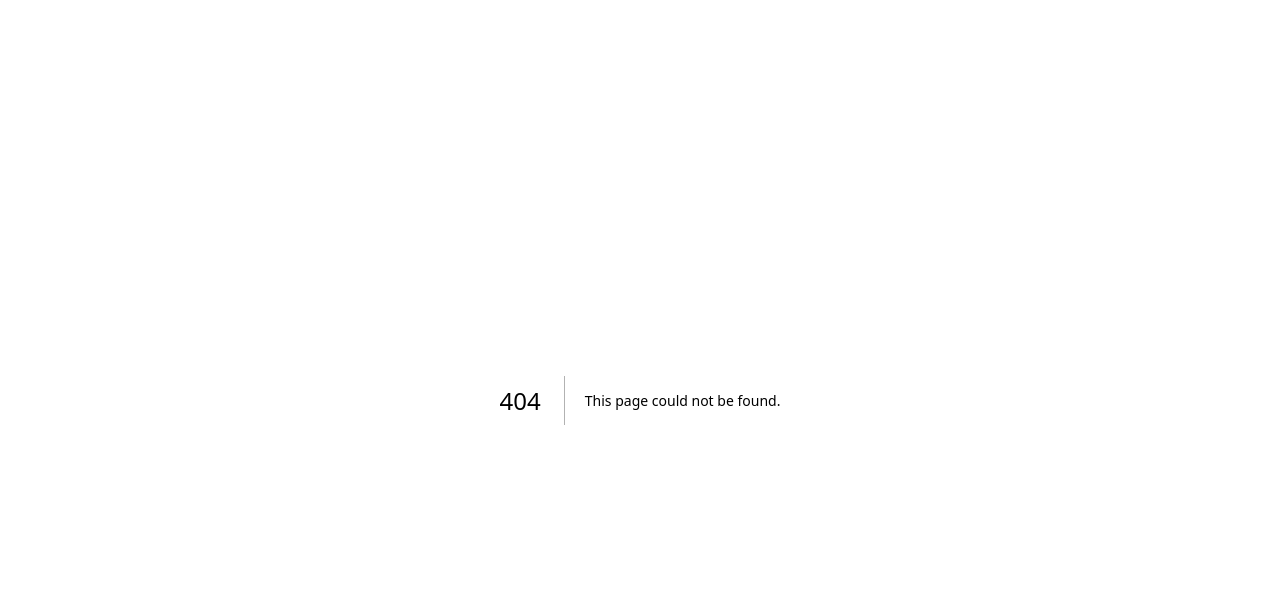
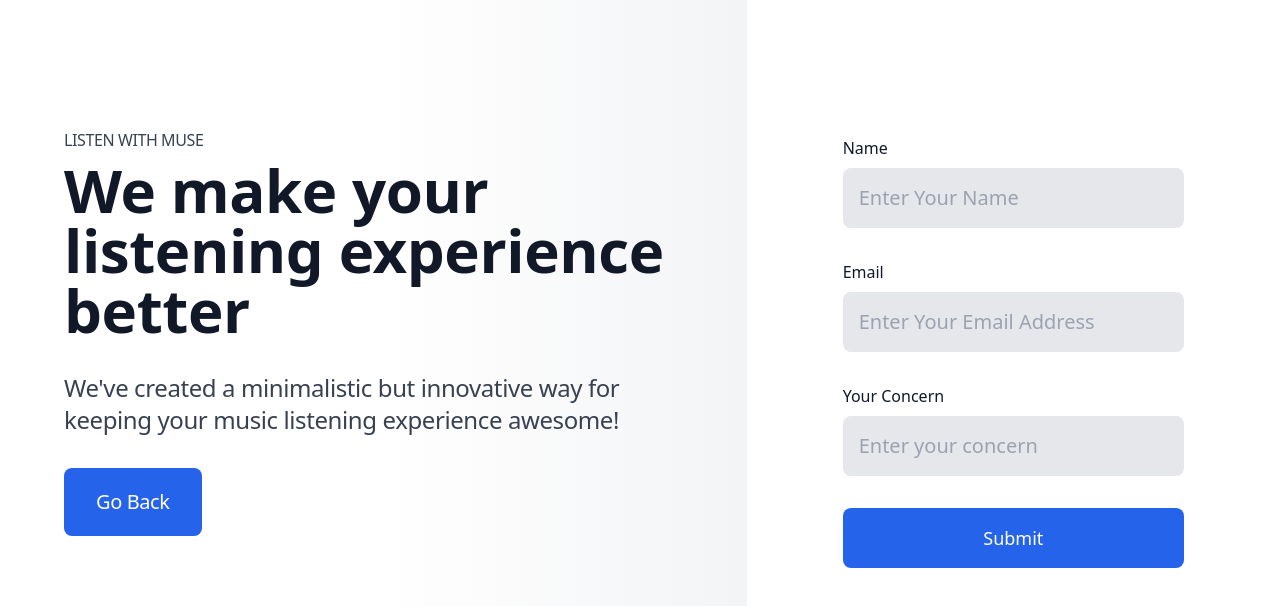
Before and after one commit to ShubhMehrotra19/muse, a Next.js app: page /contact in a window 1280 px wide. Before the commit this address had no page. Shown: the top 606 px of the page. Built offline with nearby package versions, Linux system fonts and the light colour scheme.

Commit message:
feat: error page and contact us page created. changes: added some micro-interactions

```diff
--- /dev/null
+++ b/app/contact/page.tsx
@@ -0,0 +1,56 @@
+import React from 'react'
+
+interface Props {}
+
+function Page(props: Props) {
+    const {} = props
+
+    return (
+        <section className="w-full bg-white select-none">
+
+    <div className="mx-auto max-w-7xl">
+        <div className="flex flex-col lg:flex-row">
+            <div className="relative w-full bg-cover lg:w-6/12 xl:w-7/12 bg-gradient-to-r from-white via-white to-gray-100">
+                <div className="relative flex flex-col items-center justify-center w-full h-full px-10 my-20 lg:px-16 lg:my-0">
+                    <div className="flex flex-col items-start space-y-8 tracking-tight lg:max-w-3xl">
+                        <div className="relative">
+                            <p className="mb-2 font-medium text-gray-700 uppercase">Listen with Muse</p>
+                            <h2 className="text-5xl font-bold text-gray-900 xl:text-6xl">We make your listening experience better</h2>
+                        </div>
+                        <p className="text-2xl text-gray-700">We&apos;ve created a minimalistic but innovative way for keeping your music listening experience awesome!</p>
+                        <a href="/home" className="inline-block px-8 py-5 text-xl font-medium text-center text-white transition duration-200 bg-blue-600 rounded-lg hover:bg-blue-700 ease" data-primary="blue-600" data-rounded="rounded-lg">Go Back</a>
+                    </div>
+                </div>
+            </div>
+
+            <div className="w-full bg-white lg:w-6/12 xl:w-5/12">
+                <div className="flex flex-col items-start justify-start w-full h-full p-10 lg:p-16 xl:p-24">
+
+                    <div className="relative w-full mt-10 space-y-8">
+                        <div className="relative">
+                            <label className="font-medium text-gray-900">Name</label>
+                            <input type="text" className="block w-full px-4 py-4 mt-2 text-xl placeholder-gray-400 bg-gray-200 rounded-lg focus:outline-none focus:ring-4 focus:ring-blue-600 focus:ring-opacity-50" data-primary="blue-600" data-rounded="rounded-lg" placeholder="Enter Your Name" />
+                        </div>
+                        <div className="relative">
+                            <label className="font-medium text-gray-900">Email</label>
+                            <input type="text" className="block w-full px-4 py-4 mt-2 text-xl placeholder-gray-400 bg-gray-200 rounded-lg focus:outline-none focus:ring-4 focus:ring-blue-600 focus:ring-opacity-50" data-primary="blue-600" data-rounded="rounded-lg" placeholder="Enter Your Email Address" />
+                        </div>
+                        <div className="relative">
+                            <label className="font-medium text-gray-900">Your Concern</label>
+                            <input type="text" className="block w-full px-4 py-4 mt-2 text-xl placeholder-gray-400 bg-gray-200 rounded-lg focus:outline-none focus:ring-4 focus:ring-blue-600 focus:ring-opacity-50" data-primary="blue-600" data-rounded="rounded-lg" placeholder="Enter your concern" />
+                        </div>
+                        <div className="relative">
+                            <div className="inline-block w-full px-5 py-4 text-lg font-medium text-center text-white transition duration-200 bg-blue-600 rounded-lg hover:bg-blue-700 ease active:scale-95" data-primary="blue-600" data-rounded="rounded-lg">Submit</div>
+                        </div>
+                    </div>
+                </div>
+            </div>
+        </div>
+    </div>
+
+</section>
+
+    )
+}
+
+export default Page
--- a/app/dashboard/page.tsx
+++ b/app/dashboard/page.tsx
@@ -32,7 +32,7 @@ import {
 
 export default function Page() {
   return (
-    <div className="flex w-full flex-col">
+    <div className="flex w-full flex-col select-none">
       <main className="flex flex-1 flex-col gap-4 p-4 md:gap-8 md:p-8">
         <div className="grid gap-4 md:grid-cols-2 md:gap-8 lg:grid-cols-4">
 
@@ -102,7 +102,7 @@ export default function Page() {
                   Know your most recent songs listened.
                 </CardDescription>
               </div>
-              <Button asChild size="sm" className="ml-auto gap-1">
+              <Button asChild className="ml-auto gap-1">
                 <Link href="#">
                   View All
                   <ArrowUpRight className="h-4 w-4" />
@@ -215,7 +215,7 @@ export default function Page() {
           </Card>
           <Card x-chunk="dashboard-01-chunk-5">
             <CardHeader>
-              <CardTitle>Recent Sales</CardTitle>
+              <CardTitle>Know More people like you!</CardTitle>
             </CardHeader>
             <CardContent className="grid gap-8">
               <div className="flex items-center gap-4">
@@ -231,7 +231,7 @@ export default function Page() {
                     olivia.martin@email.com
                   </p>
                 </div>
-                <div className="ml-auto font-medium">+$1,999.00</div>
+                <div className="ml-auto font-medium px-4 py-1 rounded-md bg-blue-600 text-white hover:bg-blue-700 active:scale-95">Follow</div>
               </div>
               <div className="flex items-center gap-4">
                 <Avatar className="hidden h-9 w-9 sm:flex">
@@ -246,7 +246,7 @@ export default function Page() {
                     jackson.lee@email.com
                   </p>
                 </div>
-                <div className="ml-auto font-medium">+$39.00</div>
+                <div className="ml-auto font-medium px-4 py-1 rounded-md bg-blue-600 text-white hover:bg-blue-700 active:scale-95">Follow</div>
               </div>
               <div className="flex items-center gap-4">
                 <Avatar className="hidden h-9 w-9 sm:flex">
@@ -261,7 +261,7 @@ export default function Page() {
                     isabella.nguyen@email.com
                   </p>
                 </div>
-                <div className="ml-auto font-medium">+$299.00</div>
+                <div className="ml-auto font-medium px-4 py-1 rounded-md bg-blue-600 text-white hover:bg-blue-700 active:scale-95">Follow</div>
               </div>
               <div className="flex items-center gap-4">
                 <Avatar className="hidden h-9 w-9 sm:flex">
@@ -276,7 +276,7 @@ export default function Page() {
                     will@email.com
                   </p>
                 </div>
-                <div className="ml-auto font-medium">+$99.00</div>
+                <div className="ml-auto font-medium px-4 py-1 rounded-md bg-blue-600 text-white hover:bg-blue-700 active:scale-95">Follow</div>
               </div>
               <div className="flex items-center gap-4">
                 <Avatar className="hidden h-9 w-9 sm:flex">
@@ -291,7 +291,7 @@ export default function Page() {
                     sofia.davis@email.com
                   </p>
                 </div>
-                <div className="ml-auto font-medium">+$39.00</div>
+                <div className="ml-auto font-medium px-4 py-1 rounded-md bg-blue-600 text-white hover:bg-blue-700 active:scale-95">Follow</div>
               </div>
             </CardContent>
           </Card>
--- a/app/loading.tsx
+++ b/app/loading.tsx
@@ -1,13 +1,52 @@
-import React from 'react'
+const Example = () => {
+    return (
+      <div>
+        <CutoutTextLoader
+          height="450px"
+          background="white"
+          imgUrl="https://images.pexels.com/photos/1763075/pexels-photo-1763075.jpeg?auto=compress&cs=tinysrgb&w=600"
+        />
+      </div>
+    );
+  };
 
-interface Props {}
+const CutoutTextLoader = ({
+    height,
+    background,
+    imgUrl,
+}: {
+    height: string;
+    background: string;
+    imgUrl: string;
+}) => {
+    return (
+      <div className="relative w-screen h-screen flex justify-center items-center" style={{ height }}>
+        <div
+          className="absolute inset-0 z-0"
+          style={{
+            backgroundImage: `url(${imgUrl})`,
+            backgroundPosition: "center",
+            backgroundSize: "cover",
+          }}
+        />
+        <div
+          style={{ background }}
+          className="absolute inset-0 animate-pulse z-10"
+        />
+        <span
+          className="font-black absolute inset-0 z-20 text-center bg-clip-text text-transparent pointer-events-none"
+          style={{
+            backgroundImage: `url(${imgUrl})`,
+            backgroundPosition: "center",
+            backgroundSize: "cover",
+            fontSize: "clamp(3rem, 12vw, 10rem)",
+            lineHeight: height,
+          }}
+        >
+          Loading...
+        </span>
+      </div>
+    );
+  };
 
-function Loading(props: Props) {
-    const {} = props
-
-    return (
-        <></>
-    )
-}
-
-export default Loading
+  export default Example;
--- /dev/null
+++ b/app/not-found.tsx
@@ -0,0 +1,33 @@
+import { ArrowLeft } from 'lucide-react'
+import React from 'react'
+
+export default function ErrorFour() {
+  return (
+    <div className="w-screen h-screen flex justify-center items-center">
+      <div className="text-center">
+        <p className="text-base font-semibold text-black">404</p>
+        <h1 className="mt-2 text-3xl font-bold tracking-tight text-black sm:text-5xl">
+          Page not found
+        </h1>
+        <p className="mt-4 text-base leading-7 text-gray-600">
+          Sorry, we couldn&apos:t find the page you&apos;re looking for.
+        </p>
+        <div className="mt-4 flex items-center justify-center gap-x-3">
+          <button
+            type="button"
+            className="inline-flex items-center rounded-md border border-black px-3 py-2 text-sm font-semibold text-black shadow-sm focus-visible:outline focus-visible:outline-2 focus-visible:outline-offset-2 focus-visible:outline-black"
+          >
+            <ArrowLeft size={16} className="mr-2" />
+            Go back
+          </button>
+          <button
+            type="button"
+            className="rounded-md bg-black px-3 py-2 text-sm font-semibold text-white shadow-sm hover:bg-black/80 focus-visible:outline focus-visible:outline-2 focus-visible:outline-offset-2 focus-visible:outline-black"
+          >
+            Contact us
+          </button>
+        </div>
+      </div>
+    </div>
+  )
+}
--- a/package.json
+++ b/package.json
@@ -9,7 +9,6 @@
     "lint": "next lint"
   },
   "dependencies": {
-    "@mantine/core": "^7.8.0",
     "@mantinex/mantine-logo": "^1.0.1",
     "@radix-ui/react-avatar": "^1.0.4",
     "@radix-ui/react-dialog": "^1.0.5",
```
